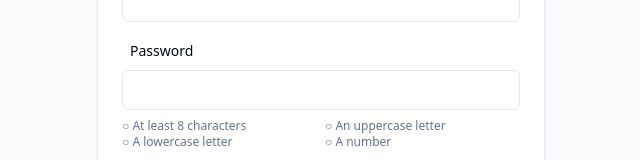
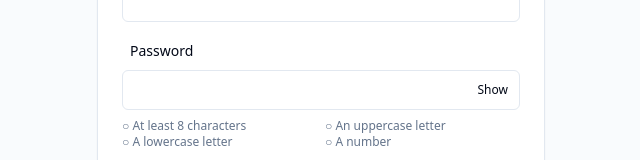
Before and after one commit to iravugachrismas2002-cloud/hdos, a Next.js app in the folder frontend/: page /register in a window 1280 px wide. Shown: the part 519-679 px from the top of the page, without its empty margins (319-959 px from the left). Built offline with nearby package versions, Linux system fonts and the light colour scheme; no server answers.

Commit message:
Add password visibility toggle

```diff
--- a/frontend/src/app/login/page.tsx
+++ b/frontend/src/app/login/page.tsx
@@ -5,6 +5,7 @@ import Link from "next/link";
 import { useRouter } from "next/navigation";
 import { useEffect, useState } from "react";
 import { AuthCard } from "@/components/AuthCard";
+import { PasswordInput } from "@/components/PasswordInput";
 import { FormError, FormSuccess } from "@/components/States";
 import { Button } from "@/components/ui/button";
 import { Input } from "@/components/ui/input";
@@ -79,7 +80,7 @@ export default function LoginPage() {
         </div>
         <div className="space-y-2">
           <Label htmlFor="password">Password</Label>
-          <Input id="password" type="password" autoComplete="current-password" required value={password} onChange={(e) => setPassword(e.target.value)} />
+          <PasswordInput id="password" autoComplete="current-password" required value={password} onChange={(e) => setPassword(e.target.value)} />
         </div>
         <Button type="submit" className="w-full" disabled={busy || !email || !password}>
           {busy ? "Signing in…" : "Sign in"}
--- a/frontend/src/app/register/page.tsx
+++ b/frontend/src/app/register/page.tsx
@@ -4,6 +4,7 @@
 import Link from "next/link";
 import { useState } from "react";
 import { AuthCard } from "@/components/AuthCard";
+import { PasswordInput } from "@/components/PasswordInput";
 import { FormError } from "@/components/States";
 import { Button } from "@/components/ui/button";
 import { Input } from "@/components/ui/input";
@@ -74,7 +75,7 @@ export default function RegisterPage() {
         </div>
         <div className="space-y-2">
           <Label htmlFor="password">Password</Label>
-          <Input id="password" type="password" autoComplete="new-password" required aria-describedby="pw-rules" value={form.password} onChange={(e) => setForm({ ...form, password: e.target.value })} />
+          <PasswordInput id="password" autoComplete="new-password" required aria-describedby="pw-rules" value={form.password} onChange={(e) => setForm({ ...form, password: e.target.value })} />
           <ul id="pw-rules" className="grid grid-cols-2 gap-x-2 text-xs">
             {RULES.map((r) => (
               <li key={r.label} className={cn(r.test(form.password) ? "text-green-700" : "text-muted-foreground")}>
--- a/frontend/src/app/reset-password/page.tsx
+++ b/frontend/src/app/reset-password/page.tsx
@@ -5,6 +5,7 @@ import Link from "next/link";
 import { useSearchParams } from "next/navigation";
 import { Suspense, useState } from "react";
 import { AuthCard } from "@/components/AuthCard";
+import { PasswordInput } from "@/components/PasswordInput";
 import { FormError, FormSuccess } from "@/components/States";
 import { Button } from "@/components/ui/button";
 import { Input } from "@/components/ui/input";
@@ -55,12 +56,12 @@ function ResetPassword() {
         <form onSubmit={onSubmit} className="space-y-4">
           <div className="space-y-2">
             <Label htmlFor="password">New password</Label>
-            <Input id="password" type="password" autoComplete="new-password" required aria-describedby="hint" value={password} onChange={(e) => setPassword(e.target.value)} />
+            <PasswordInput id="password" autoComplete="new-password" required aria-describedby="hint" value={password} onChange={(e) => setPassword(e.target.value)} />
             <p id="hint" className="text-xs text-muted-foreground">At least 8 characters with uppercase, lowercase and a number.</p>
           </div>
           <div className="space-y-2">
             <Label htmlFor="confirm">Confirm password</Label>
-            <Input id="confirm" type="password" autoComplete="new-password" required value={confirm} onChange={(e) => setConfirm(e.target.value)} />
+            <PasswordInput id="confirm" autoComplete="new-password" required value={confirm} onChange={(e) => setConfirm(e.target.value)} />
             {confirm && confirm !== password && <p role="alert" className="text-xs text-destructive">Passwords do not match.</p>}
           </div>
           <Button type="submit" className="w-full" disabled={busy || !strong(password) || password !== confirm}>
--- /dev/null
+++ b/frontend/src/components/PasswordInput.tsx
@@ -0,0 +1,29 @@
+// Copyright (c) 2026 HDOS Rwanda. All rights reserved.
+"use client";
+
+import { useState, type InputHTMLAttributes } from "react";
+import { Button } from "@/components/ui/button";
+import { Input } from "@/components/ui/input";
+
+type PasswordInputProps = InputHTMLAttributes<HTMLInputElement>;
+
+export function PasswordInput(props: PasswordInputProps) {
+  const [visible, setVisible] = useState(false);
+
+  return (
+    <div className="relative">
+      <Input {...props} type={visible ? "text" : "password"} className={`pr-20 ${props.className ?? ""}`} />
+      <Button
+        type="button"
+        variant="ghost"
+        size="sm"
+        className="absolute right-1 top-1/2 h-8 -translate-y-1/2 px-2 text-xs"
+        aria-label={visible ? "Hide password" : "Show password"}
+        aria-pressed={visible}
+        onClick={() => setVisible((current) => !current)}
+      >
+        {visible ? "Hide" : "Show"}
+      </Button>
+    </div>
+  );
+}
```
